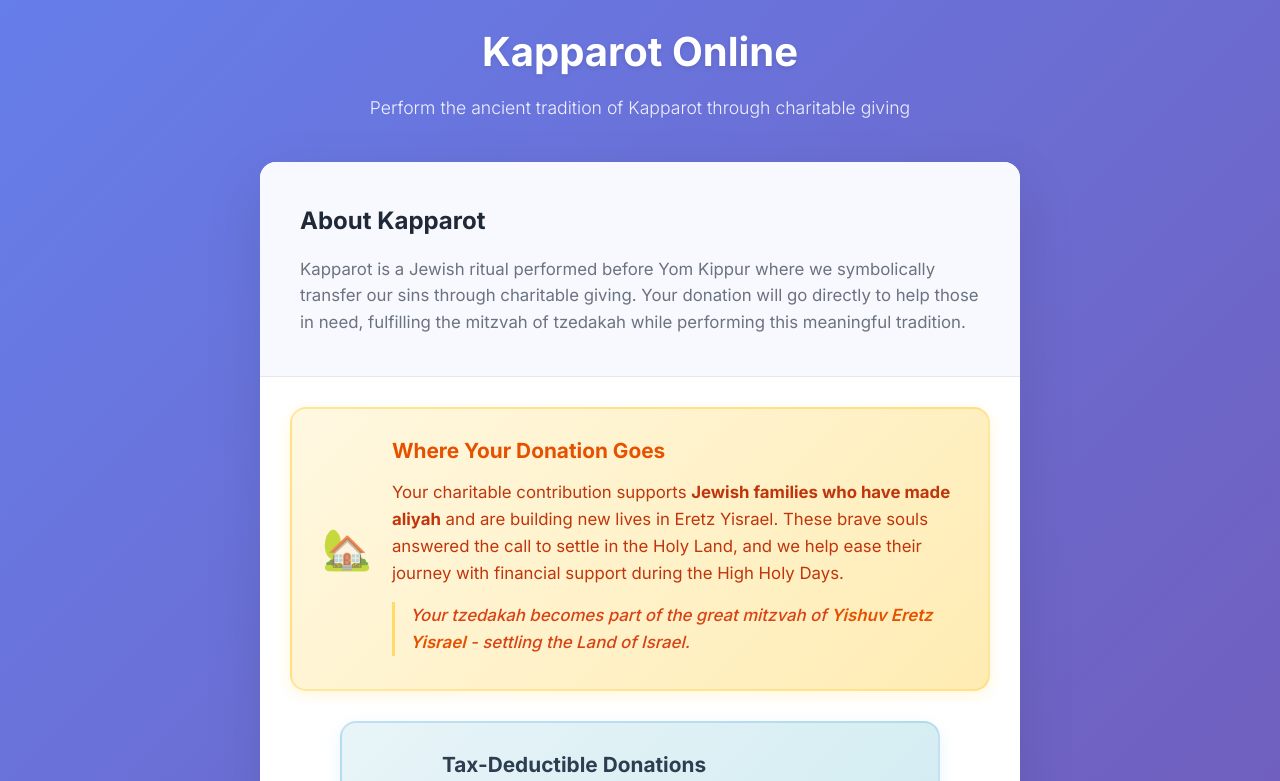
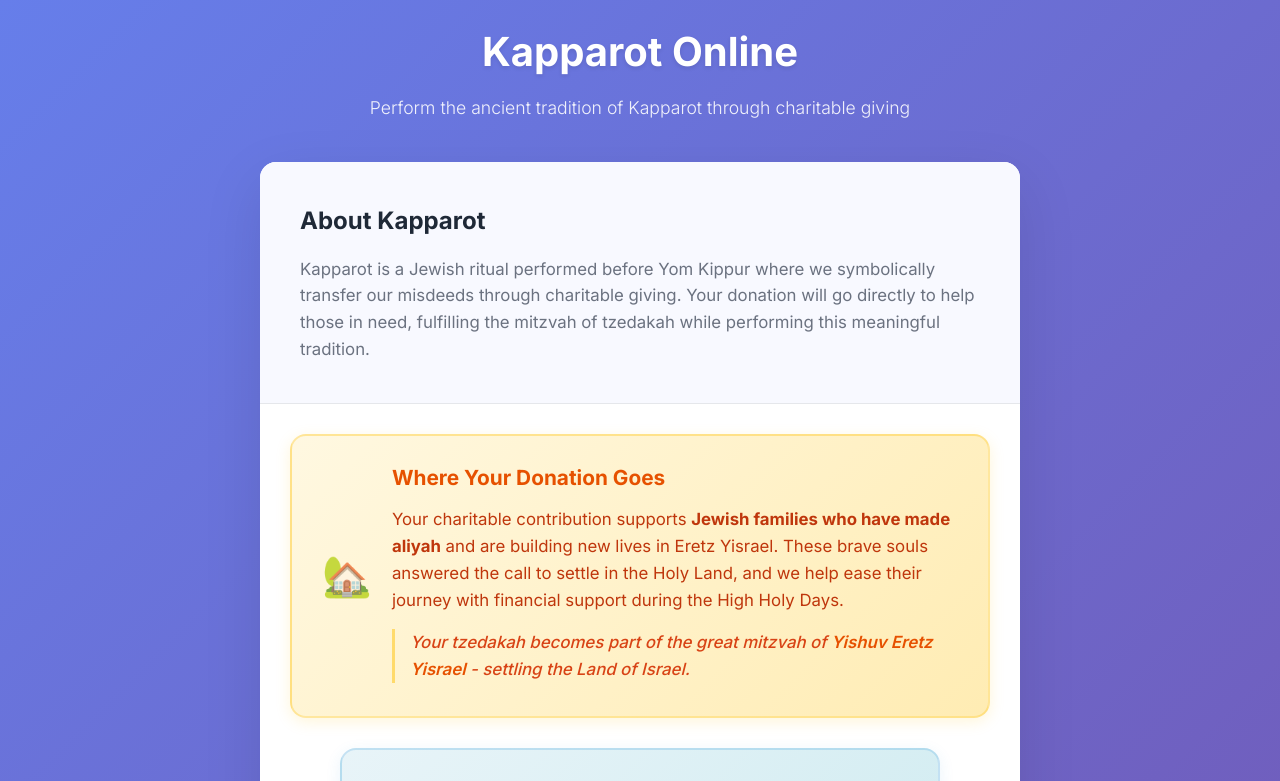
Before and after one commit to abcstfabu/kapparot-website-2, a Next.js app: page / in a window 1280 px wide. Shown: the top 781 px of the page. Built offline with nearby package versions, Linux system fonts and the light colour scheme; no server answers.

Commit message:
Update Kapparot description for clarity and accuracy
- Revised the text in the HomeContent component to replace "sins" with "misdeeds," enhancing the clarity of the Kapparot ritual description.

```diff
--- a/src/app/page.tsx
+++ b/src/app/page.tsx
@@ -124,7 +124,7 @@ function HomeContent() {
       <main className="main-content">
         <div className="info-section">
           <h2>About Kapparot</h2>
-          <p>Kapparot is a Jewish ritual performed before Yom Kippur where we symbolically transfer our sins through charitable giving. Your donation will go directly to help those in need, fulfilling the mitzvah of tzedakah while performing this meaningful tradition.</p>
+          <p>Kapparot is a Jewish ritual performed before Yom Kippur where we symbolically transfer our misdeeds through charitable giving. Your donation will go directly to help those in need, fulfilling the mitzvah of tzedakah while performing this meaningful tradition.</p>
         </div>
 
         <div className="donation-purpose">
```
